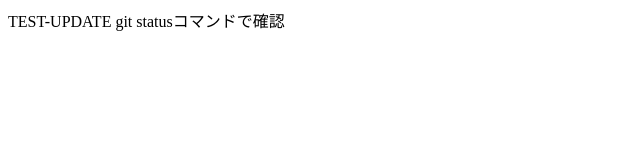
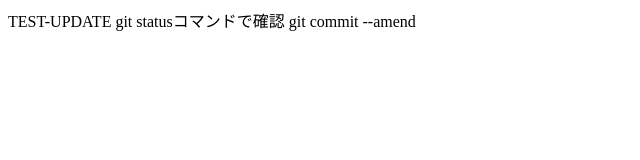
Before and after one commit to oki-github/git_tutorial, a plain HTML site: page index.html in a window 1280 px wide. Shown: the whole page, without its empty margins (0-640 px from the left). Drawn offline with Linux system fonts and the light colour scheme.

Commit message:
git commit -- amendを追加

```diff
--- a/index.html
+++ b/index.html
@@ -2,6 +2,7 @@
 <body>
 TEST-UPDATE
 git statusコマンドで確認
+git commit --amend
 </body>
 
 </html>
```
